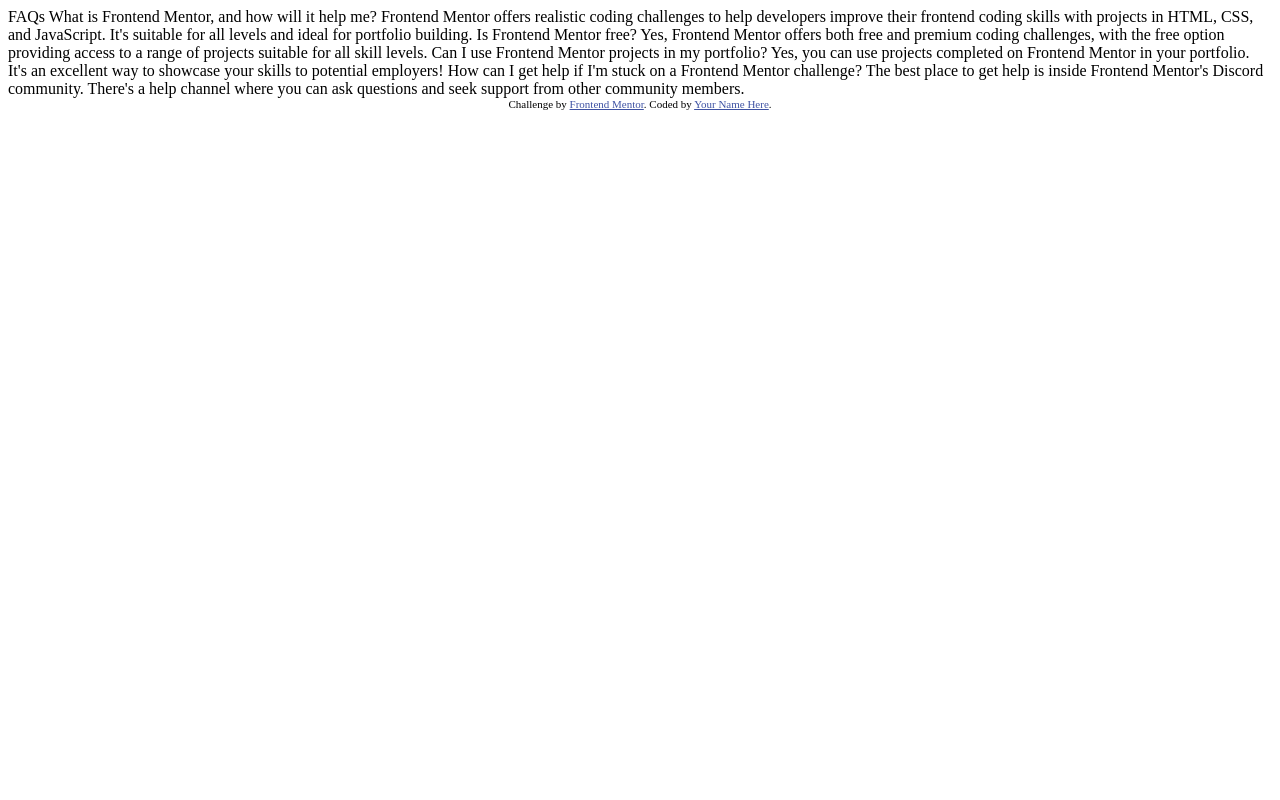
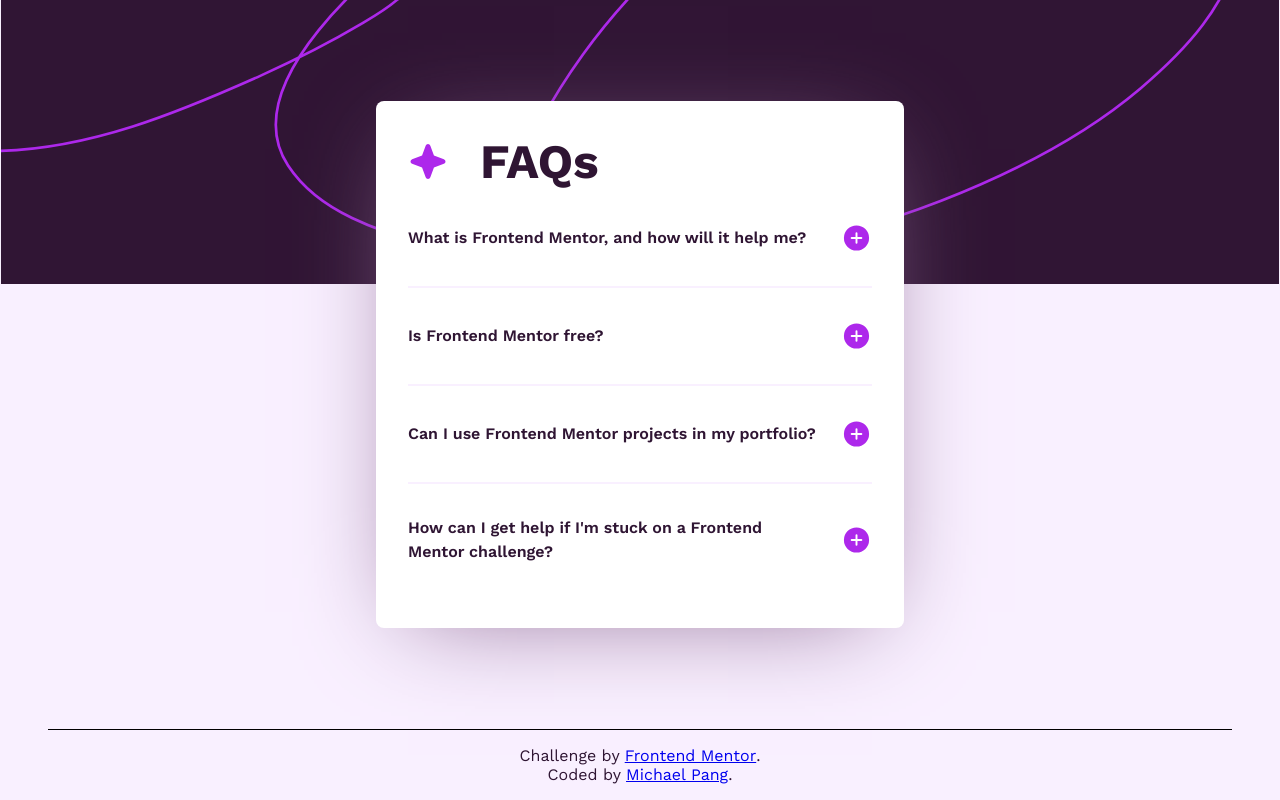
Before and after one commit to pangm1/FrontEndMentor-FAQ-Accordion_pangm1, a plain HTML site: page index.html in a window 1280 px wide. Drawn offline with Linux system fonts and the light colour scheme.

Commit message:
completed design

```diff
--- a/index.html
+++ b/index.html
@@ -3,46 +3,70 @@
 <head>
   <meta charset="UTF-8">
   <meta name="viewport" content="width=device-width, initial-scale=1.0"> <!-- displays site properly based on user's device -->
+  <meta name="description" content="FAQ Accordion">
 
   <link rel="icon" type="image/png" sizes="32x32" href="./assets/images/favicon-32x32.png">
 
   <title>Frontend Mentor | FAQ accordion</title>
 
-  <!-- Feel free to remove these styles or customise in your own stylesheet 👍 -->
-  <style>
-    .attribution { font-size: 0.6875rem; text-align: center; }
-    .attribution a { color: hsl(228, 45%, 44%); }
-  </style>
+  <link rel="stylesheet" href="styles/style.css">
 </head>
 <body>
 
-  FAQs
+  <main>
+    <article class="faq-component">
+      <h1 aria-label="Frequently Asked Questions">FAQs</h1>
 
+      <ul>
+        <li>
+          <details>
+            <summary>
               What is Frontend Mentor, and how will it help me?
+            </summary>
 
             Frontend Mentor offers realistic coding challenges to help developers improve their
             frontend coding skills with projects in HTML, CSS, and JavaScript. It's suitable for
             all levels and ideal for portfolio building.
-
+          </details>
+        </li>
+        <li>
+          <details>
+            <summary>
               Is Frontend Mentor free?
+            </summary>
 
             Yes, Frontend Mentor offers both free and premium coding challenges, with the free
             option providing access to a range of projects suitable for all skill levels.
-
+          </details>
+        </li>
+        <li>
+          <details>
+            <summary>
               Can I use Frontend Mentor projects in my portfolio?
+            </summary>
 
             Yes, you can use projects completed on Frontend Mentor in your portfolio. It's an excellent
             way to showcase your skills to potential employers!
-
+          </details>
+        </li>
+        <li>
+          <details>
+            <summary>
               How can I get help if I'm stuck on a Frontend Mentor challenge?
+            </summary>
 
             The best place to get help is inside Frontend Mentor's Discord community. There's a help
             channel where you can ask questions and seek support from other community members.
-
+          </details>
+        </li>
+      </ul>
+    </article>
+  </main>
 
   <footer class="attribution">
-    Challenge by <a href="https://www.frontendmentor.io?ref=challenge">Frontend Mentor</a>.
-    Coded by <a href="#">Your Name Here</a>.
+    Challenge by <a href="https://www.frontendmentor.io?ref=challenge">Frontend Mentor<span class="visually-hidden"> Go to FrontEndMentor's website</span></a>.
+    <br>
+    Coded by <a href="https://www.frontendmentor.io/profile/pangm1">Michael Pang<span class="visually-hidden"> Go to Michael Pang's FrontEndMentor Profile</span></a>.
   </footer>
 </body>
 </html>
--- /dev/null
+++ b/styles/style.css
@@ -0,0 +1,160 @@
+@font-face {
+    font-family: 'Work Sans';
+    src: local('Work Sans'), url('../assets/fonts/WorkSans-VariableFont_wght.ttf') format('truetype'), url('../assets/fonts/WorkSans-Italic-VariableFont_wght.ttf') format('truetype');
+    font-weight: 400 700;
+}
+
+* {
+    margin: 0;
+    padding: 0;
+    box-sizing: block;
+}
+
+:root {
+    --white: hsl(0, 100%, 100%);
+    --purple-100: hsl(275, 100%, 97%);
+    --purple-600: hsl(292, 16%, 49%);
+    --purple-950: hsl(292, 42%, 14%);
+
+    --background-image: url('../assets/images/background-pattern-mobile.svg');
+
+    --icon-star: url('../assets/images/icon-star.svg');
+    --icon-plus: url('../assets/images/icon-plus.svg');
+    --icon-minus: url('../assets/images/icon-minus.svg');
+
+    --font-work-sans: 'Work Sans', Sans;
+    --work-sans-normal: 400;
+    --work-sans-medium-bold: 600;
+    --work-sans-bold: 700;
+
+    @media (min-width: 40rem) {
+        --background-image: url('../assets/images/background-pattern-desktop.svg');
+    }
+}
+
+body {
+    min-height: 100vh;
+    display: flex;
+    flex-direction: column;
+    align-items: center;
+    background: var(--purple-100);
+    background-image: var(--background-image);
+    background-repeat: no-repeat;
+    background-size: contain;
+    font-size: 100%;
+    font-family: var(--font-work-sans);
+    font-weight: var(--work-sans-normal);
+    color: var(--purple-950);
+}
+
+main {
+    flex: auto;
+    display: flex;
+    justify-content: center;
+    align-items: center;
+}
+
+footer {
+    margin-top: auto;
+    padding: 1rem;
+
+    text-align: center;
+    border-top: 1px solid black;
+    width: 90%;
+}
+
+.visually-hidden {
+    max-height: 1px;
+    max-width: 1px;
+    clip-path: inset(100%);
+    border: 0;
+    position: absolute;
+    overflow: hidden;
+    white-space: nowrap;
+}
+
+.faq-component {
+    --card-padding: 1.5rem;
+
+    @media (min-width: 40rem) {
+        --card-padding: 2rem;
+    }
+
+    max-width: 29rem;
+    margin: 0 var(--card-padding);
+    padding: var(--card-padding);
+    background: var(--white);
+    border-radius: 0.5rem;
+    box-shadow: 0 calc(var(--card-padding) * 0.5) calc(var(--card-padding) * 3) calc(var(--card-padding) * -1) var(--purple-600);
+
+    h1 {
+        display: flex;
+        vertical-align: center;
+        /* justify-content: center; */
+        align-items: stretch;
+        height: fit-content;
+
+        &:before {
+            content: "";
+            width: 1.5rem;
+            margin-right: var(--card-padding);
+            background-position: center;
+            background-image: var(--icon-star);
+            background-repeat: no-repeat;
+            background-size: contain;
+        }
+
+        @media (min-width: 40rem){
+            font-size: 3rem;
+
+            &:before {
+                width: 2.5rem;
+            }
+        }
+    }
+
+    li {
+        list-style: none;
+        & + li {
+            border-top: 2px solid var(--purple-100);
+        }
+    }
+
+    details {
+        min-height: 1.5rem;
+        padding: var(--card-padding) 0;
+        display: flex;
+        flex-direction: column;
+        color: var(--purple-600);
+        font-size: 0.875rem;
+        line-height: 1.5;
+
+        --summary-icon: var(--icon-plus);
+        &[open] {
+            --summary-icon: var(--icon-minus);
+            gap: 1.5rem;
+        }
+
+        summary {
+            display: flex;
+            gap: 1.5rem;
+            justify-content: space-between;
+            align-items: center;
+            font-weight: var(--work-sans-medium-bold);
+            color: var(--purple-950);
+            font-size: 1rem;
+
+            &::after {
+                content: "";
+                width: 2rem;
+                height: 2rem;
+                flex: 0 0 auto;
+                display: block;
+                background-image: var(--summary-icon);
+                background-repeat: no-repeat;
+                background-position: center;
+                background-size: contain;
+            }
+        }
+    }
+}
```
Lines whose indentation alone changed are shown as unchanged.
